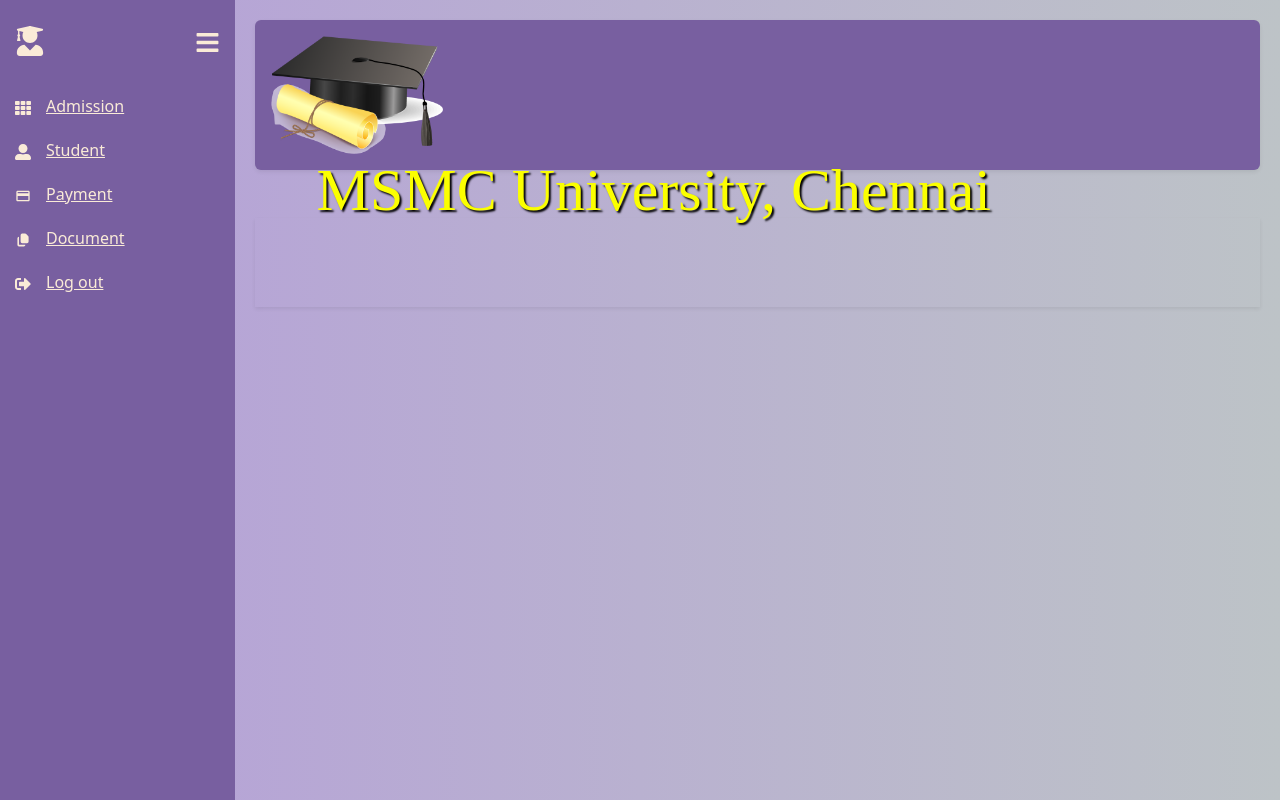
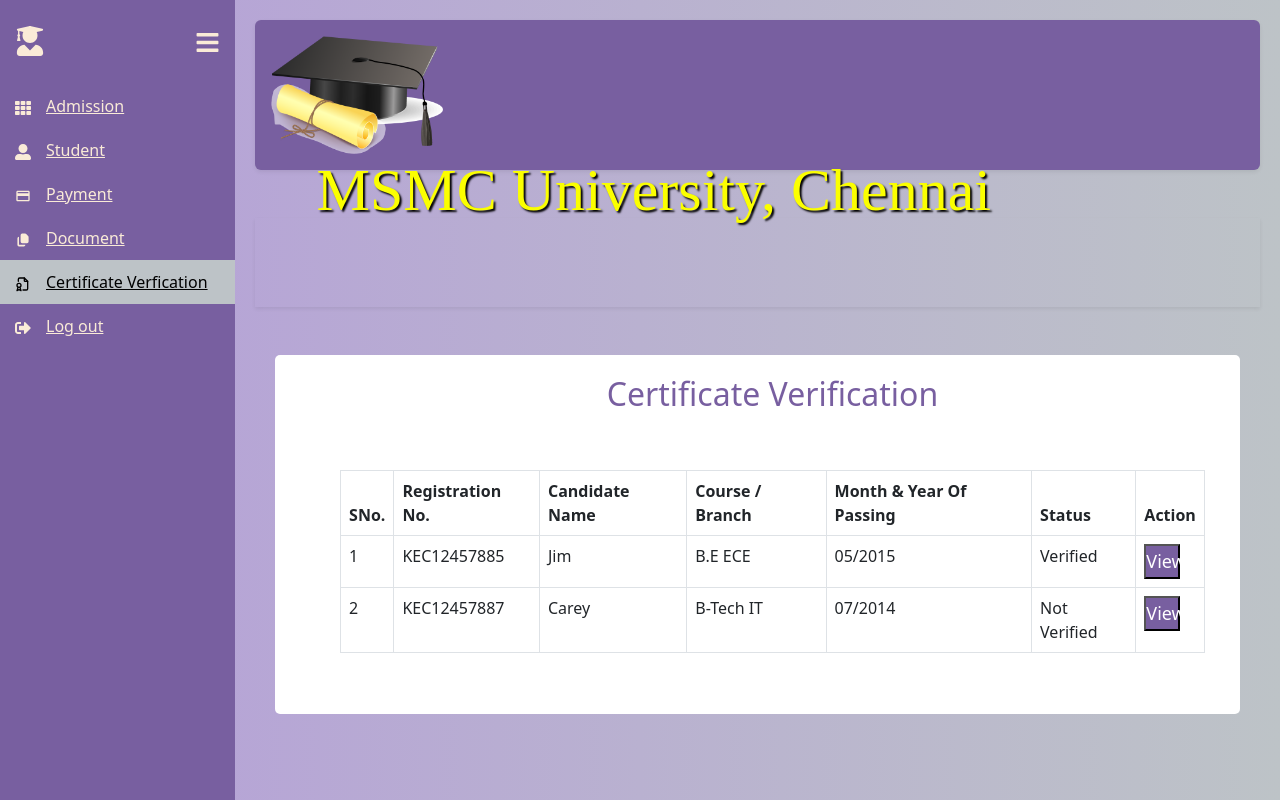
Before and after one commit to YODA-SuperKings/University-Admin, a React (Create React App) app in the folder University Admin Web/university_admin_web/: page /CertificateVerfication in a window 1280 px wide. Shown: the top 800 px of the page. Built offline with nearby package versions, Linux system fonts and the light colour scheme.

Commit message:
Certificate Verification Completed

```diff
--- a/University Admin Web/university_admin_web/src/App.js
+++ b/University Admin Web/university_admin_web/src/App.js
@@ -7,6 +7,7 @@ import StudentInformation from './Components/StudentInformation';
 import Payment from './Components/Payment';
 import Document from './Components/Document';
 import Banner from './Components/Banner';
+import CertificateVerfication from './Components/CertificateVerification';
 
 function App() {
   return (
@@ -20,6 +21,7 @@ function App() {
             <Route path="Payment" element={<Payment />} />
             <Route path="Document" element={<Document />} />
             <Route path="Banner" element={<Banner />} />
+            <Route path="CertificateVerfication" element={<CertificateVerfication />} />
           </Routes>
         </Sidebar>
       </BrowserRouter>
--- /dev/null
+++ b/University Admin Web/university_admin_web/src/Components/CertificateVerification.js
@@ -0,0 +1,178 @@
+import React, {useState, useEffect} from 'react';
+import 'bootstrap/dist/css/bootstrap.min.css';
+import Table from 'react-bootstrap/Table';
+import Modal from 'react-bootstrap/Modal';
+
+function CertificateVerfication(){
+    const [modalShow, setModalShow] = React.useState(false);
+    const [gridData, setGridData] = useState([]);
+    const [gridCVDocumentData, setGridCVDocumentData] = useState([]);
+    const [registrationNumber, setRegistrationNumber] = useState(null);
+    const [candidateName, setCandidateName] = useState(null);
+    const [courseBranch, setCourseBranch] = useState(null);
+    const [monthAndYearOfPassing, setMonthAndYearOfPassing] = useState(null);
+    const gridVals = [{id: 1, RegistratioNumber: "KEC12457885", CandidateName: "Jim", CourseOrBranch: "B.E ECE", MonthAndYearOfPassing: "05/2015", Status: "Verified" },
+    {id: 2, RegistratioNumber: "KEC12457887", CandidateName: "Carey", CourseOrBranch: "B-Tech IT", MonthAndYearOfPassing: "07/2014", Status: "Not Verified" }]
+
+    const gridCVDocumentVals = [{id: 1, documentType: "Professional Certificate" }]
+
+    const getCertificateVerificationGridData  = (e) => {
+        fetch('https://localhost:44342/api/Student/GetStudents',
+        {
+            method: 'GET',
+            withCredentials: true,
+            crossorigin: true,
+            headers: {
+            Accept: 'application/json','Content-Type': 'application/json'
+            },
+        })
+        .then((res) => res.json())
+        .then((data) => {
+            setGridData(data);
+            console.log(data);
+        })
+        .catch((error) => {
+            console.error(error);
+        });
+    }
+
+    const rowData = (id, RegistratioNumber, CandidateName, CourseOrBranch, MonthAndYearOfPassing) => {
+        setRegistrationNumber(RegistratioNumber);
+        setCandidateName(CandidateName);
+        setCourseBranch(CourseOrBranch);
+        setMonthAndYearOfPassing(MonthAndYearOfPassing);
+        setGridCVDocumentData(gridCVDocumentVals);
+        setModalShow(true);
+    }
+
+    const Accept = () => {
+
+    }
+
+    const Reject = () => {
+
+    }
+
+    function ViewCertificateVerificationModal(props) {
+        return (
+          <Modal {...props} size="lg" aria-labelledby="contained-modal-title-vcenter" centered>
+            <Modal.Header closeButton>
+              <Modal.Title id="contained-modal-title-vcenter">
+                Verify Certificate
+              </Modal.Title>
+            </Modal.Header>
+            <Modal.Body>
+              <div className='row'>
+                <div className='col-lg-4'>
+                    <label className="form_label" for="registrationNumber">Registration Number </label><br></br>
+                </div>
+                <div className='col-md-4'>
+                    <input className="form_input" style={{backgroundColor:'lightgrey'}} type="text" id="registrationNumber" readOnly value={registrationNumber}/>
+                </div>
+                <div className='col-md-4'></div>
+              </div>
+              <div style={{paddingTop: "1%"}}></div>
+              <div className='row'>
+                <div className='col-lg-4'>
+                    <label className="form_label" for="candidateName">Candidate Name</label><br></br>
+                </div>
+                <div className='col-md-4'>
+                    <input className="form_input" style={{backgroundColor:'lightgrey'}} type="text" id="candidateName" readOnly value={candidateName}/>
+                </div>
+                <div className='col-md-4'></div>
+              </div>
+              <div style={{paddingTop: "1%"}}></div>
+              <div className='row'>
+                <div className='col-lg-4'>
+                    <label className="form_label" for="courseBranch">Course / Branch</label><br></br>
+                </div>
+                <div className='col-md-4'>
+                    <input className="form_input" style={{backgroundColor:'lightgrey'}} type="text" id="courseBranch" readOnly value={courseBranch}/>
+                </div>
+                <div className='col-md-4'></div>
+              </div>
+              <div style={{paddingTop: "1%"}}></div>
+              <div className='row'>
+                <div className='col-lg-4'>
+                    <label className="form_label" for="monthAndYearOfPassing">Month / Year Of Passing</label><br></br>
+                </div>
+                <div className='col-md-4'>
+                    <input className="form_input" style={{backgroundColor:'lightgrey'}} type="text" id="monthAndYearOfPassing" readOnly value={monthAndYearOfPassing}/>
+                </div>
+                <div className='col-md-4'></div>
+              </div>
+              <div style={{paddingTop: "1%"}}></div>
+              <Table responsive bordered hover>
+                <thead>
+                    <tr>
+                        <th>SNo.</th>
+                        <th>Document Type</th>
+                        <th>Action</th>
+                    </tr>
+                </thead>
+                <tbody>
+                    {gridCVDocumentData.map(d =>
+                        <tr key = {d.id}>
+                            <td>{d.id}</td>
+                            <td>{d.documentType}</td>
+                            <td>
+                                <button variant="primary" type="submit" class="btn_CVDocument_view">View</button>
+                            </td>
+                        </tr>
+                    )}
+                </tbody>
+            </Table>
+            </Modal.Body>
+            <Modal.Footer>
+                <button variant="primary" onClick={(e)=>Accept(e)} type="submit" class="btn_certificateVerification_accept">Accept</button>
+                <button variant="primary" onClick={(e)=>Reject(e)} type="submit" class="btn_certificateVerification_reject">Reject</button>
+            </Modal.Footer>
+          </Modal>
+        );
+      }
+
+      useEffect(() => {
+        //getCertificateVerificationGridData();
+        setGridData(gridVals);
+     }, [])
+
+    return(
+        <div className="form-certificateVerification">
+            <div><h1 className='document_header'>Certificate Verification</h1></div>
+            <div className="form-document-body">
+            <span style={{paddingLeft: "87%"}}></span>
+            <Table id="tblGridCetificateVerification" responsive bordered hover>
+                <thead>
+                    <tr>
+                        <th>SNo.</th>
+                        <th>Registration No.</th>
+                        <th>Candidate Name</th>
+                        <th>Course / Branch</th>
+                        <th>Month & Year Of Passing</th>
+                        <th>Status</th>
+                        <th>Action</th>
+                    </tr>
+                </thead>
+                <tbody>
+                    {gridData.map(d =>
+                        <tr key = {d.id}>
+                            <td>{d.id}</td>
+                            <td>{d.RegistratioNumber}</td>
+                            <td>{d.CandidateName}</td>
+                            <td>{d.CourseOrBranch}</td>
+                            <td>{d.MonthAndYearOfPassing}</td>
+                            <td>{d.Status}</td>
+                            <td>
+                                <button variant="primary" onClick={() => rowData(d.id, d.RegistratioNumber, d.CandidateName, d.CourseOrBranch, d.MonthAndYearOfPassing)} type="submit" class="btn_certificateVerification_view">View</button>
+                                <ViewCertificateVerificationModal show={modalShow} onHide={() => setModalShow(false)} />
+                            </td>
+                        </tr>
+                    )}
+                </tbody>
+            </Table>
+            </div>
+            </div>
+    )
+}
+
+export default CertificateVerfication;
--- a/University Admin Web/university_admin_web/src/Components/Sidebar.js
+++ b/University Admin Web/university_admin_web/src/Components/Sidebar.js
@@ -2,6 +2,7 @@ import React, {useState} from 'react';
 import { FaBars, FaTh, FaUserAlt, FaUserGraduate, FaSignOutAlt } from 'react-icons/fa';
 import { MdOutlinePayment } from 'react-icons/md';
 import { HiDocumentDuplicate } from 'react-icons/hi';
+import { TbFileCertificate } from 'react-icons/tb';
 import { NavLink } from 'react-router-dom';
 
 const menuItem = [
@@ -24,6 +25,11 @@ const menuItem = [
         path: "/Document",
         name: "Document",
         icon: <HiDocumentDuplicate/>
+    },
+    {
+        path: "/CertificateVerfication",
+        name: "Certificate Verfication",
+        icon: <TbFileCertificate/>
     },
     {
         path: "/",
--- a/University Admin Web/university_admin_web/src/Components/StudentInformation.js
+++ b/University Admin Web/university_admin_web/src/Components/StudentInformation.js
@@ -1,5 +1,4 @@
 import React, {useState, useEffect} from 'react';
-import 'bootstrap/dist/css/bootstrap.min.css';
 import { useNavigate, Link } from "react-router-dom";
 import Table from 'react-bootstrap/Table';
 
--- a/University Admin Web/university_admin_web/src/Styles/style.css
+++ b/University Admin Web/university_admin_web/src/Styles/style.css
@@ -5,7 +5,7 @@ body{
 }
 
 .form_label{
-  width: 40% !important;
+  width: auto !important;
   color: #785fa0 !important;
   font-size: large !important;
   font-weight: bolder !important;
@@ -381,3 +381,47 @@ main{
   color: rgb(251 255 0);
 }
 /*Banner - End*/
+
+/*Certificate Verification - Start*/
+.form-certificateVerification{
+  background-color: white;
+  border-radius: 5px;
+  width: 96% !important;
+  margin: 0px auto;
+  padding: 20px;
+  padding-left: 50px;
+}
+
+.form-certificateVerification-body{
+  text-align: left;
+  padding: 20px 10px;
+}
+
+.form-certificateVerification-body > *{
+  padding: 5px;
+}
+
+.certificateVerification_header{
+  text-align: center;
+  font-size: xx-large;
+  color: #785fa0;
+}
+
+.btn_certificateVerification_view{
+  height: 35px;
+  width: 70%;
+  background-color: #785fa0;
+  color: white;
+  font-size: large;
+  text-align: center;
+}
+
+.btn_certificateVerification_accept, .btn_certificateVerification_reject{
+  height: 35px;
+  width: 10%;
+  background-color: #785fa0;
+  color: white;
+  font-size: large;
+  text-align: center;
+}
+/*Certificate Verification - End*/
--- a/University Admin Web/university_admin_web/src/index.js
+++ b/University Admin Web/university_admin_web/src/index.js
@@ -3,6 +3,7 @@ import ReactDOM from 'react-dom/client';
 import './index.css';
 import App from './App';
 import reportWebVitals from './reportWebVitals';
+import 'bootstrap/dist/css/bootstrap.min.css';
 
 const root = ReactDOM.createRoot(document.getElementById('root'));
 root.render(
```
